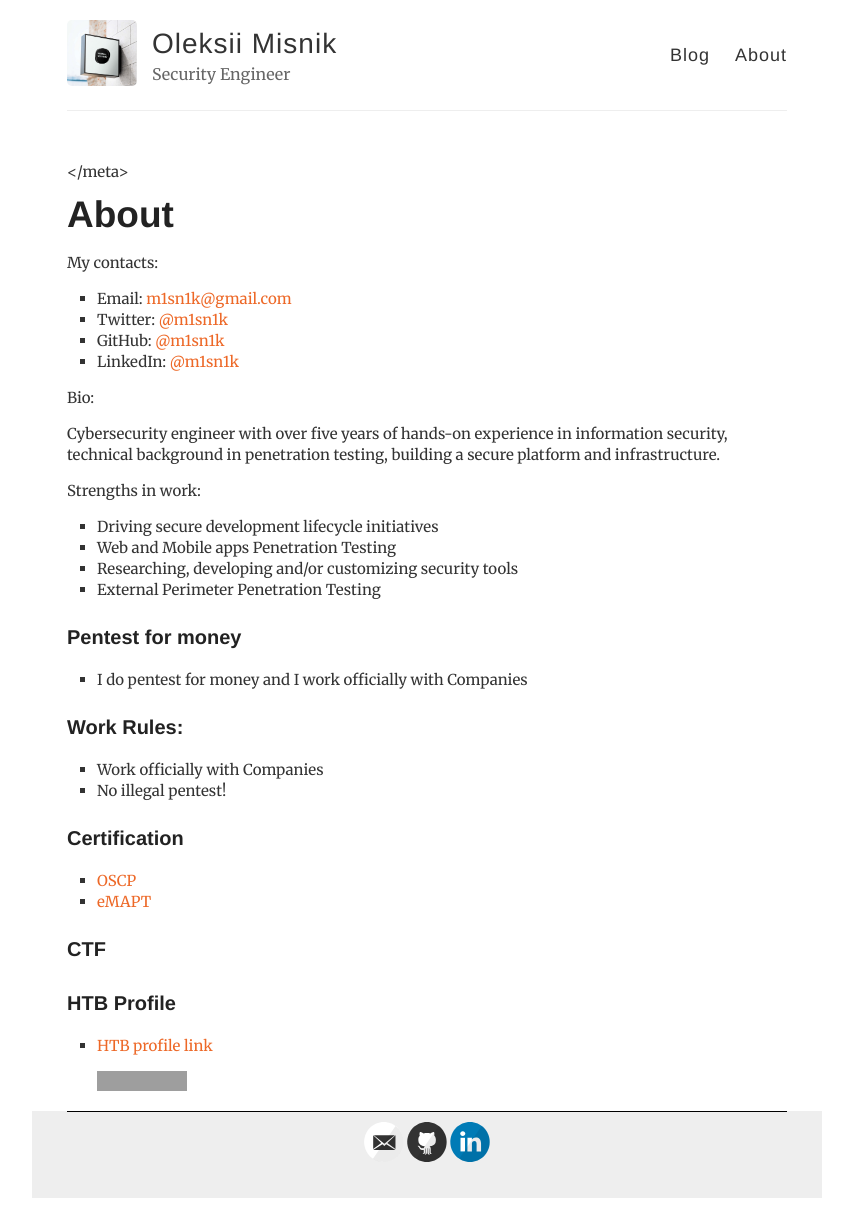
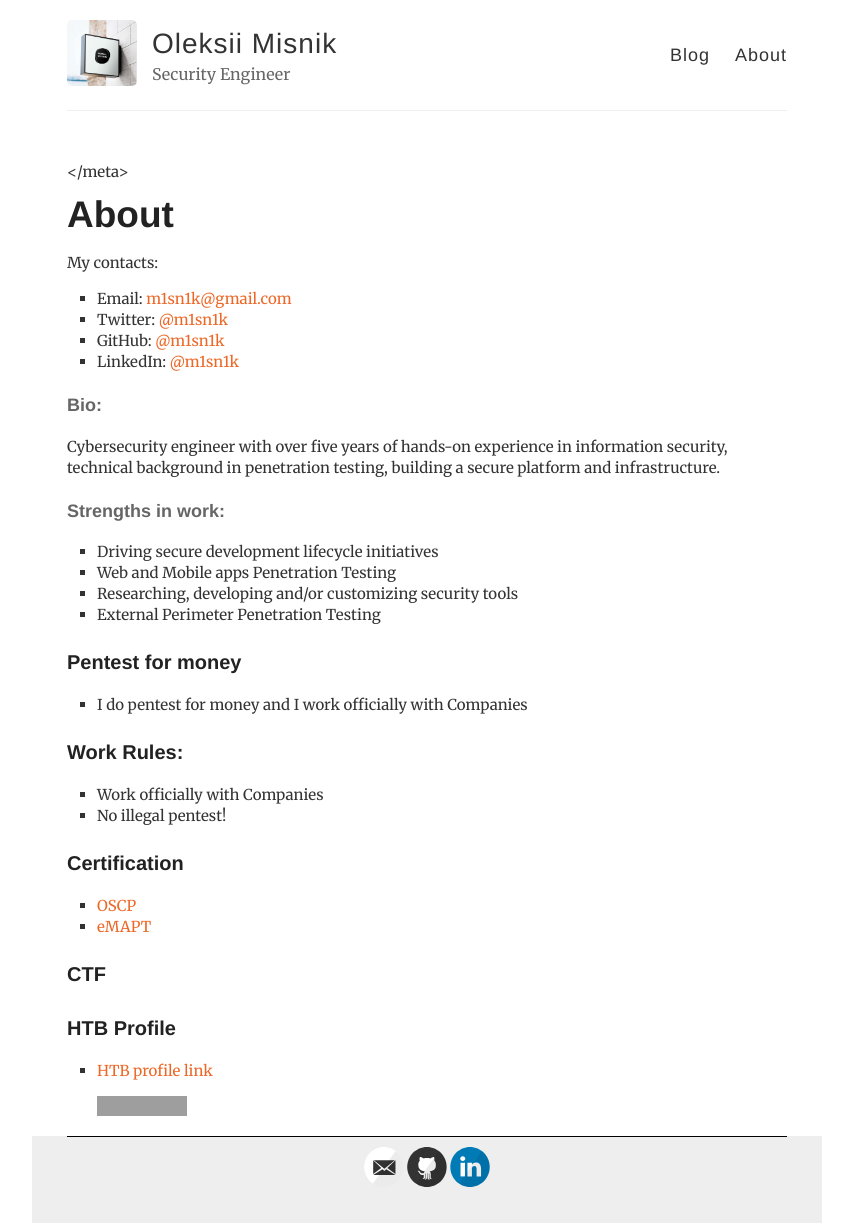
Before and after one commit to m1sn1k/m1sn1k.github.io, a Jekyll site: the page built from about.md, in a window 1280 px wide. Shown: the whole page, without its empty margins (213-1066 px from the left). Built offline with Jekyll 4.4.1, drawn with Linux system fonts in a browser that asks for light colours; before the commit the page ends 1203 px from its top, so only the background shows below that; grey boxes are pictures that could not be loaded.

```diff
--- a/about.md
+++ b/about.md
@@ -22,9 +22,9 @@ permalink: /about/
 <li>LinkedIn: <a href="https://www.linkedin.com/in/m1sn1k/">@m1sn1k</a></li>
 </ul>
 
-<p class="has-line-data" data-line-start="6" data-line-end="7">Bio:</p>
+<h4 class="has-line-data" data-line-start="6" data-line-end="7">Bio:</h4>
 <p class="has-line-data" data-line-start="4" data-line-end="5">Cybersecurity engineer with over five years of hands-on experience in information security, technical background in penetration testing, building a secure platform and infrastructure.</p>
-<p class="has-line-data" data-line-start="6" data-line-end="7">Strengths in work:</p>
+<h4 class="has-line-data" data-line-start="6" data-line-end="7">Strengths in work:</h4>
 <ul>
 <li class="has-line-data" data-line-start="8" data-line-end="9">Driving secure development lifecycle initiatives</li>
 <li class="has-line-data" data-line-start="9" data-line-end="10">Web and Mobile apps Penetration Testing</li>
--- a/index.html
+++ b/index.html
@@ -14,7 +14,7 @@ layout: default
 	<meta name="twitter:creator" content="@m1sn1k"></meta>
 	<meta property="og:url" content="https://m1sn1k.github.io/"></meta>
 	<meta property="og:title" content="@m1sn1k"></meta>
-	<meta property="og:image" content="https://m1sn1k.github.io/normal_logo2.jpg"></meta>
+	<meta property="og:image" content="https://m1sn1k.github.io/images/normal_logo2.jpg"></meta>
 	<link rel="stylesheet" type="text/css" href="https://m1sn1k.github.io/styles.css">
 </head>
 <body>
```
